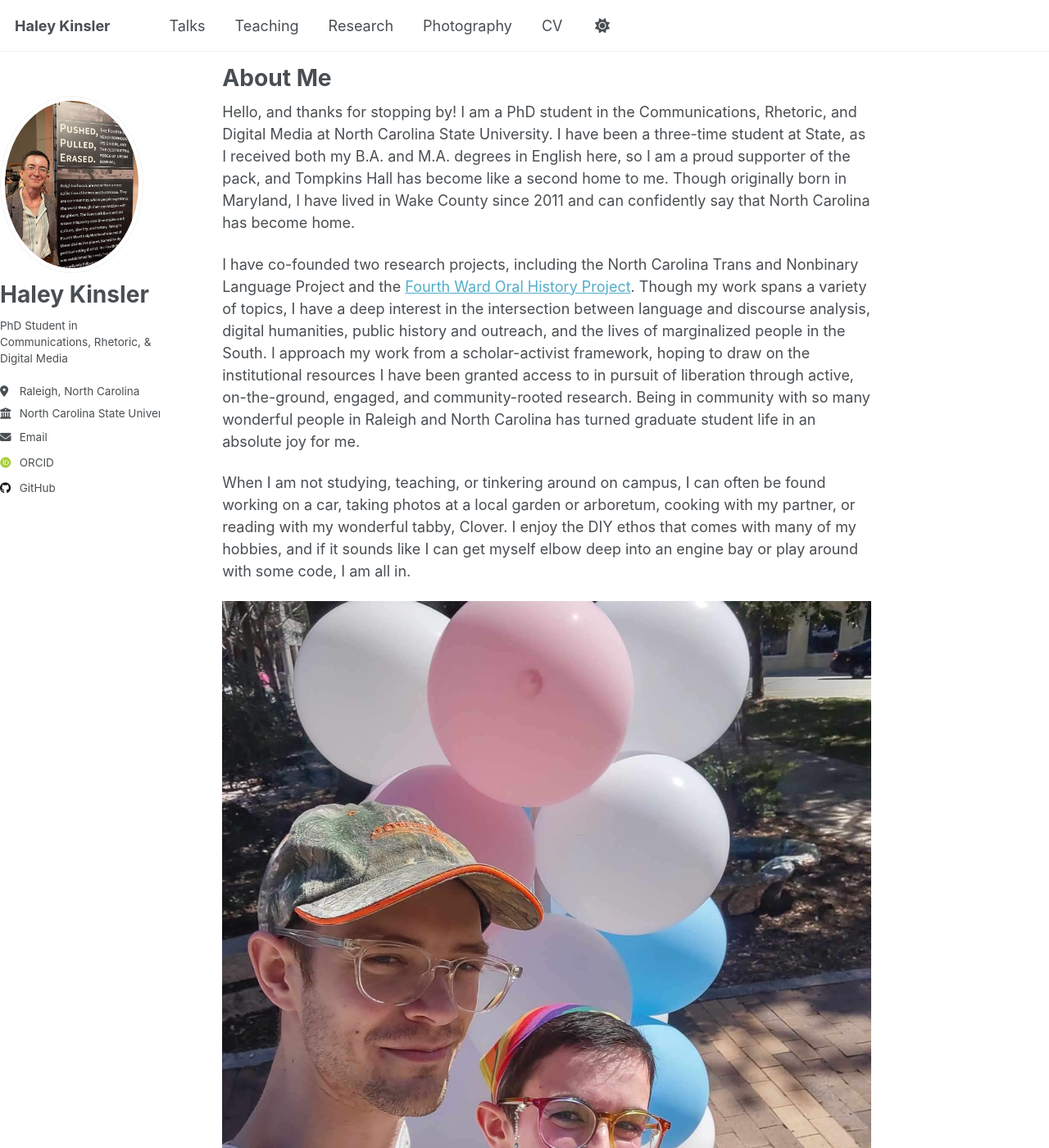
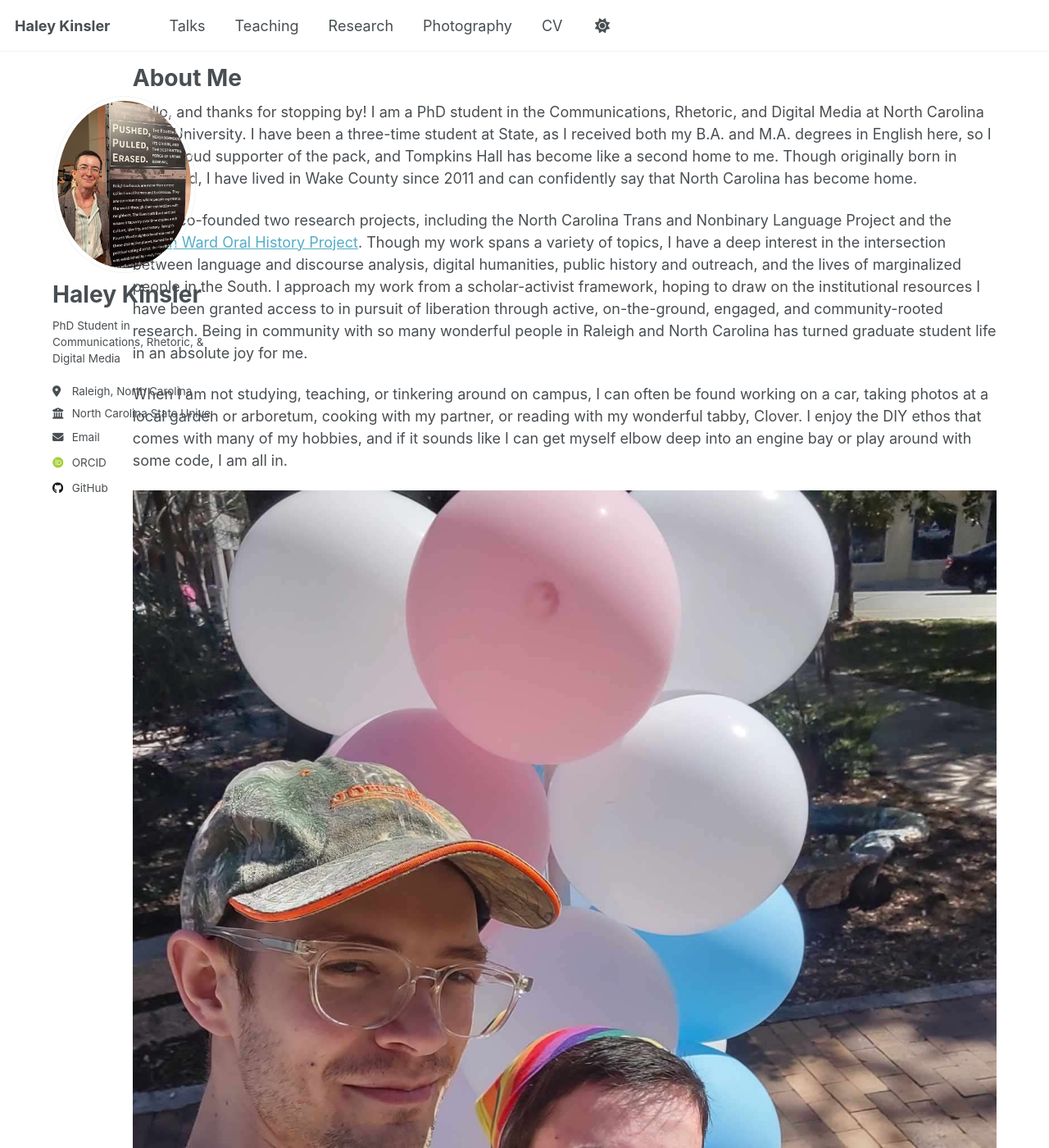
Before and after one commit to hmkinsler/hmkinsler.github.io, a Jekyll site: the page built from _pages/about.md, in a window 1280 px wide and 1400 px high. Shown: the whole window at 82% size. Built offline with Jekyll 4.4.1, drawn with Linux system fonts in a browser that asks for light colours; some web fonts are replaced.

Commit message:
Fix breakpoint sizes and padding

```diff
--- a/_sass/layout/_page.scss
+++ b/_sass/layout/_page.scss
@@ -10,15 +10,15 @@
   animation-delay: 0.35s;
 
   @include breakpoint($x-large) {
-    max-width: $x-large;
+    max-width: 90vw;
   }
 }
 
 .page {
   @include breakpoint($large) {
-    @include span(10 of 12 last);
-    @include prefix(0.5 of 12);
-    @include suffix(2 of 12);
+    @include span(11 of 12 last);
+    @include prefix(0 of 12);
+    @include suffix(0 of 12);
   }
 
   .page__inner-wrap {
@@ -128,8 +128,8 @@
     }
 
     .wrapper {
-      padding-left: 1em;
-      padding-right: 1em;
+      padding-left: 0.5em;
+      padding-right: 0.5em;
 
       @include breakpoint($x-large) {
         max-width: $x-large;
```
